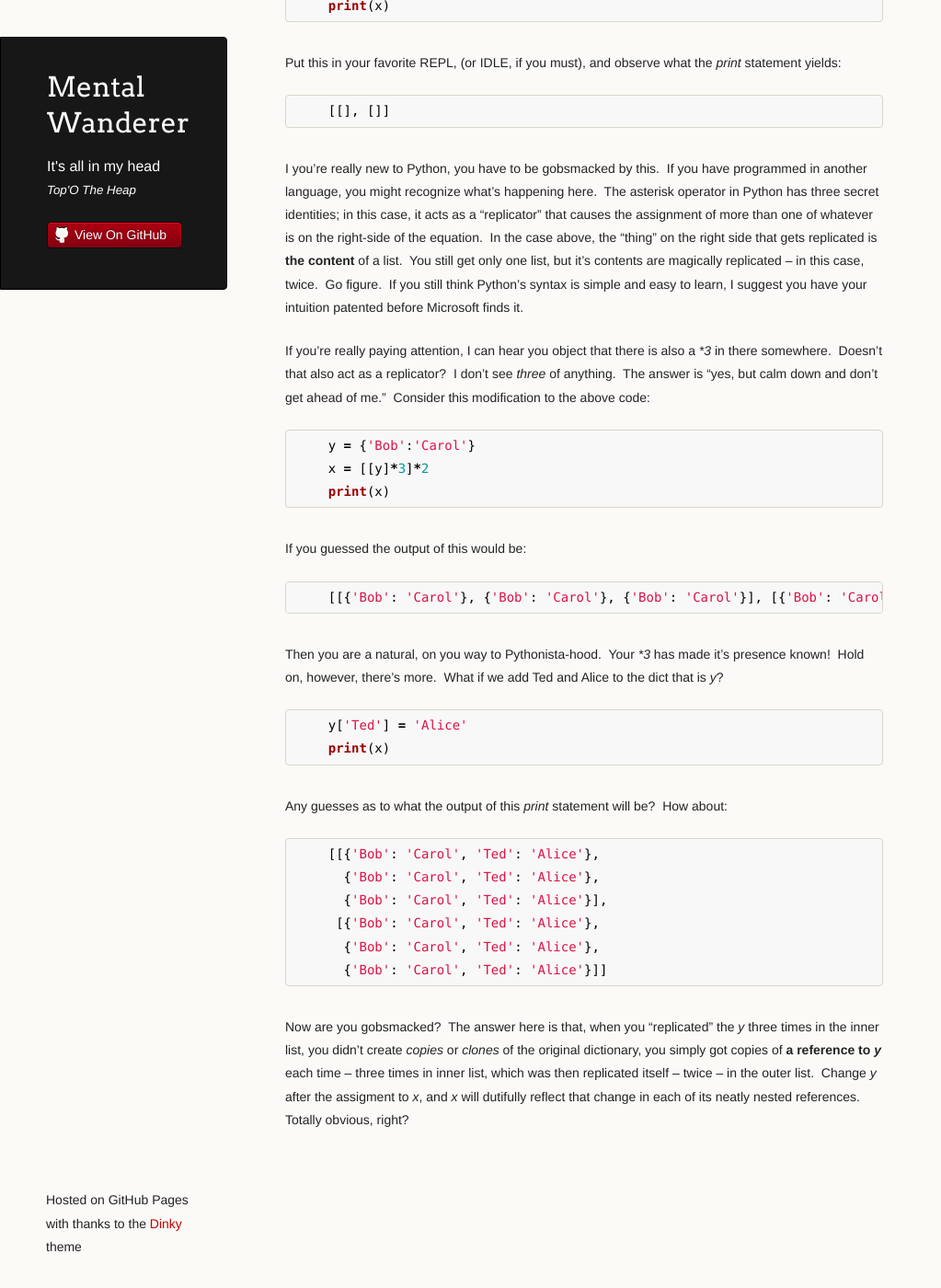
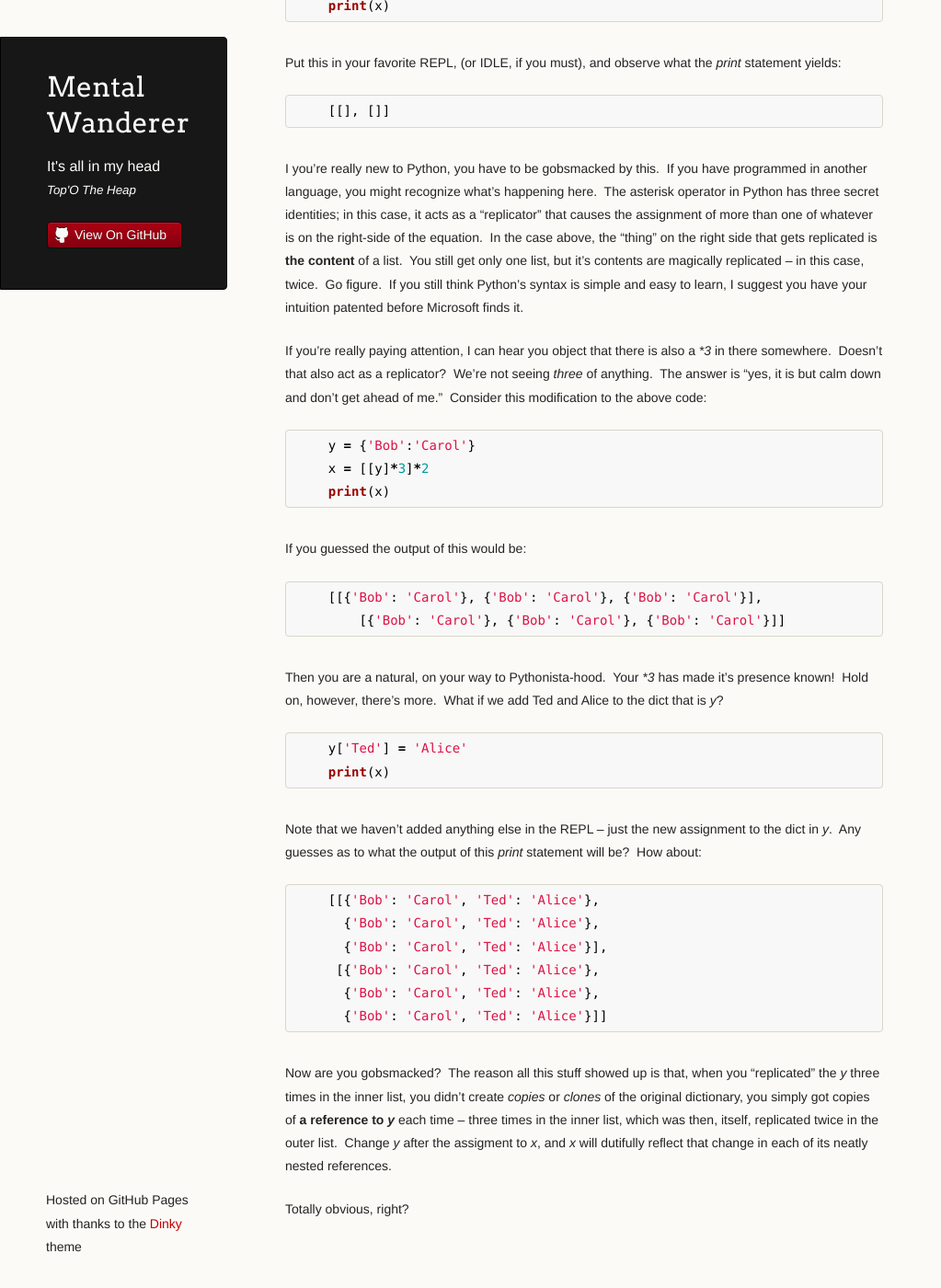
Before and after one commit to coryburt/coryburt.github.io, a Jekyll site: the page built from _posts/2018-03-16-Practical-Applications-of-Python-Landmines.md, in a window 1280 px wide and 1400 px high, scrolled down 998 px. Shown: the whole window at 92% size, without its empty margins (0-1023 px from the left). Built offline with Jekyll 4.4.1, drawn with Linux system fonts in a browser that asks for light colours.

Commit message:
Edit blog entry

````diff
--- a/_posts/2018-03-16-Practical-Applications-of-Python-Landmines.md
+++ b/_posts/2018-03-16-Practical-Applications-of-Python-Landmines.md
@@ -33,7 +33,7 @@ Put this in your favorite REPL, (or IDLE, if you must), and observe what the _pr
 ```
 I you're really new to Python, you have to be gobsmacked by this.&nbsp;  If you have programmed in another language, you might recognize what's happening here.&nbsp; The asterisk operator in Python has three secret identities; in this case, it acts as a "replicator" that causes the assignment of more than one of whatever is on the right-side of the equation.&nbsp; In the case above, the "thing" on the right side that gets replicated is **the content** of a list.&nbsp; You still get only one list, but it's contents are magically replicated -- in this case, twice.&nbsp; Go figure.&nbsp; If you still think Python's syntax is simple and easy to learn, I suggest you have your intuition patented before Microsoft finds it.
 
-If you're really paying attention, I can hear you object that there is also a _\*3_ in there somewhere.&nbsp; Doesn't that also act as a replicator?&nbsp; I don't see _three_ of anything.&nbsp; The answer is "yes, but calm down and don't get ahead of me."&nbsp; Consider this modification to the above code:
+If you're really paying attention, I can hear you object that there is also a _\*3_ in there somewhere.&nbsp; Doesn't that also act as a replicator?&nbsp; We're not seeing _three_ of anything.&nbsp; The answer is "yes, it is but calm down and don't get ahead of me."&nbsp; Consider this modification to the above code:
 
 ```python
     y = {'Bob':'Carol'}
@@ -42,14 +42,16 @@ If you're really paying attention, I can hear you object that there is also a _\
 ```
 If you guessed the output of this would be:
 ```python
-    [[{'Bob': 'Carol'}, {'Bob': 'Carol'}, {'Bob': 'Carol'}], [{'Bob': 'Carol'}, {'Bob': 'Carol'}, {'Bob': 'Carol'}]]
+    [[{'Bob': 'Carol'}, {'Bob': 'Carol'}, {'Bob': 'Carol'}],
+	[{'Bob': 'Carol'}, {'Bob': 'Carol'}, {'Bob': 'Carol'}]]
 ```
-Then you are a natural, on you way to Pythonista-hood.&nbsp; Your _\*3_ has made it's presence known!&nbsp; Hold on, however, there's more.&nbsp; What if we add Ted and Alice to the dict that is _y_?
+Then you are a natural, on your way to Pythonista-hood.&nbsp; Your _\*3_ has made it's presence known!&nbsp; Hold on, however, there's more.&nbsp; What if we add Ted and Alice to the dict that is _y_?
 
 ```python
     y['Ted'] = 'Alice'
     print(x)
 ```
+Note that we haven't added anything else in the REPL &ndash; just the new assignment to the dict in _y_.&nbsp;
 Any guesses as to what the output of this _print_ statement will be?&nbsp; How about:
 ```python
     [[{'Bob': 'Carol', 'Ted': 'Alice'},
@@ -59,4 +61,8 @@ Any guesses as to what the output of this _print_ statement will be?&nbsp; How a
       {'Bob': 'Carol', 'Ted': 'Alice'},
       {'Bob': 'Carol', 'Ted': 'Alice'}]]
 ```
-Now are you gobsmacked?&nbsp; The answer here is that, when you "replicated" the _y_ three times in the inner list, you didn't create *copies* or *clones* of the original dictionary, you simply got copies of **a reference to _y_** each time &ndash; three times in inner list, which was then replicated itself &ndash; twice &ndash; in the outer list.&nbsp; Change _y_ after the assigment to _x_, and _x_ will dutifully reflect that change in each of its neatly nested references.&nbsp; Totally obvious, right?
+Now are you gobsmacked?&nbsp; The reason all this stuff showed up is that, when you "replicated" the _y_ three times in the inner list, you didn't create *copies* or *clones* of the original dictionary, you simply got copies of **a reference to _y_** each time &ndash;
+three times in the inner list, which was then, itself, replicated twice in the outer list.&nbsp;
+Change _y_ after the assigment to _x_, and _x_ will dutifully reflect that change in each of its neatly nested references.&nbsp;
+
+Totally obvious, right?
````
